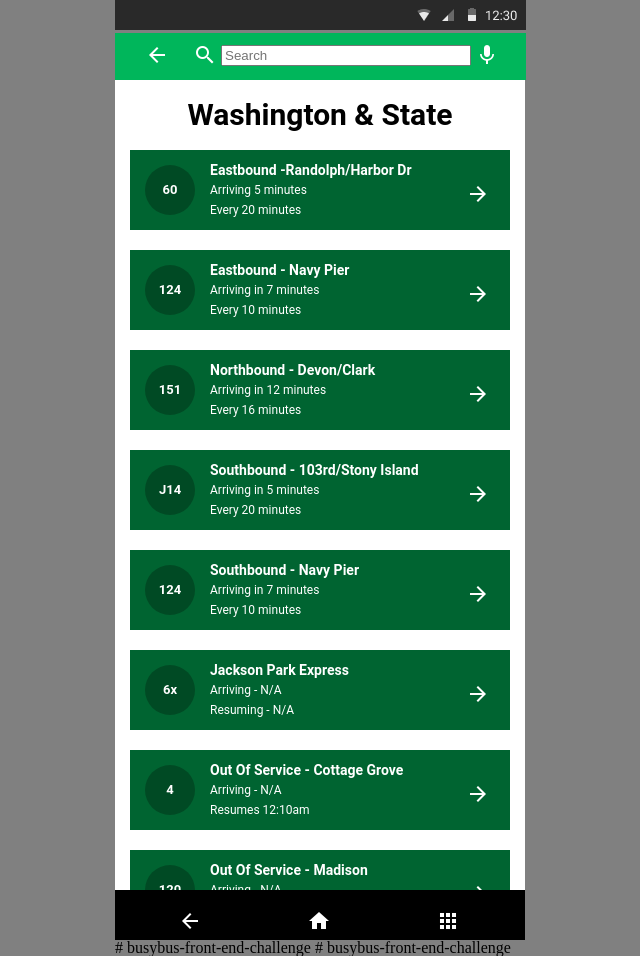
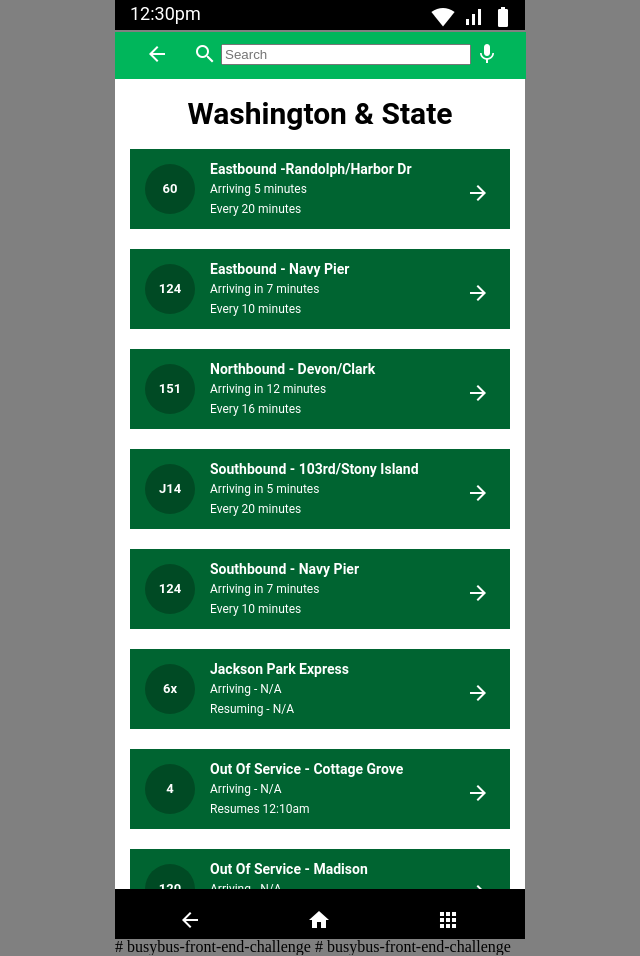
Before and after one commit to mbass99/busy-bus-front-end-challenge, a plain HTML site: page index.html in a window 1280 px wide. Shown: the whole page, without its empty margins (320-960 px from the left). Drawn offline with Linux system fonts and the light colour scheme.

Commit message:
post mentor

```diff
--- a/index.html
+++ b/index.html
@@ -15,7 +15,7 @@
 <body>
     <!-- <h1> = location <h2> = number <h3> = stop <h4>= arriving/frequency <h5> = search <h6> = time-->
     <nav>
-        <!--
+
         <div class="status-bar">
             <ul>
                 <li class="status-left">
@@ -30,10 +30,6 @@
                     <span class="battery" role="battery"><i class="material-icons">battery_std</i></span>
                 </li>
             </ul>
-        </div>
-        -->
-        <div class="android-status">
-        <img src="images/android-status-bar-frame.png" alt="status bar">
         </div>
 
         <div class="search-bar">
```
